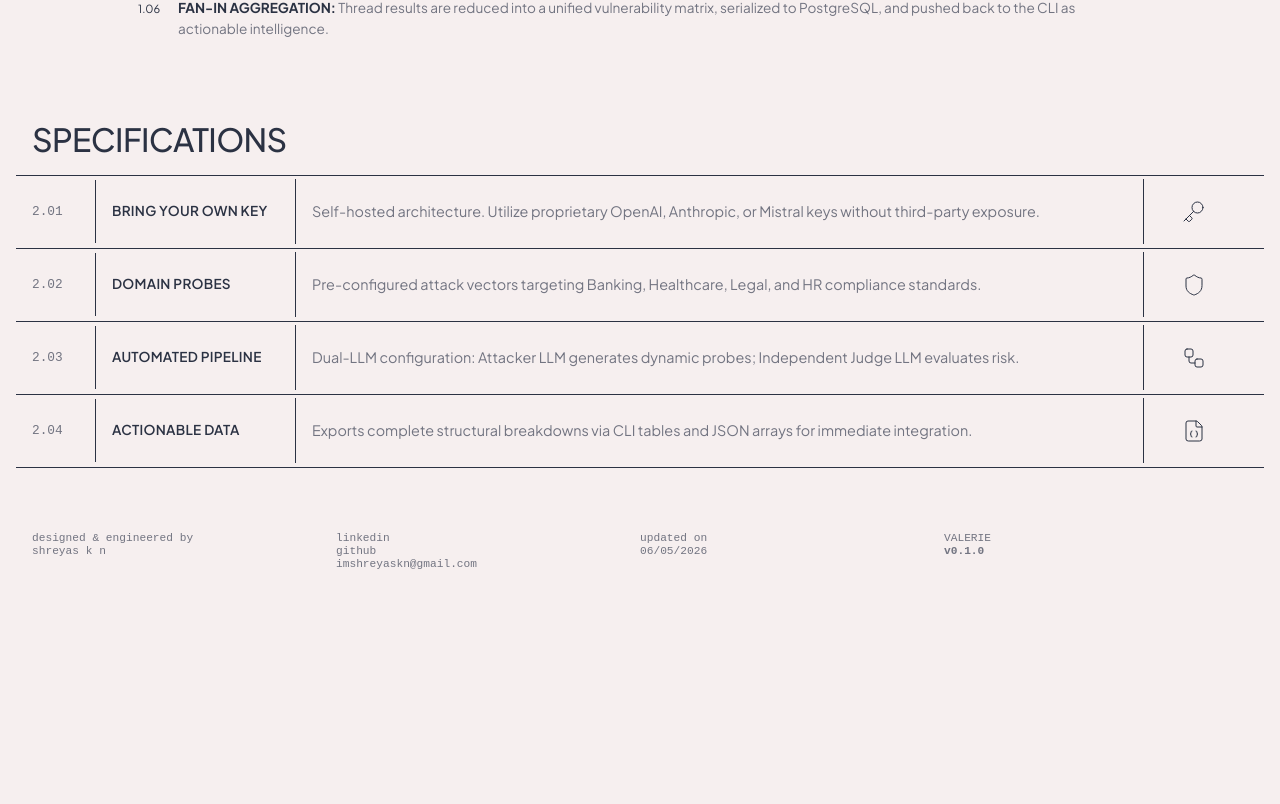
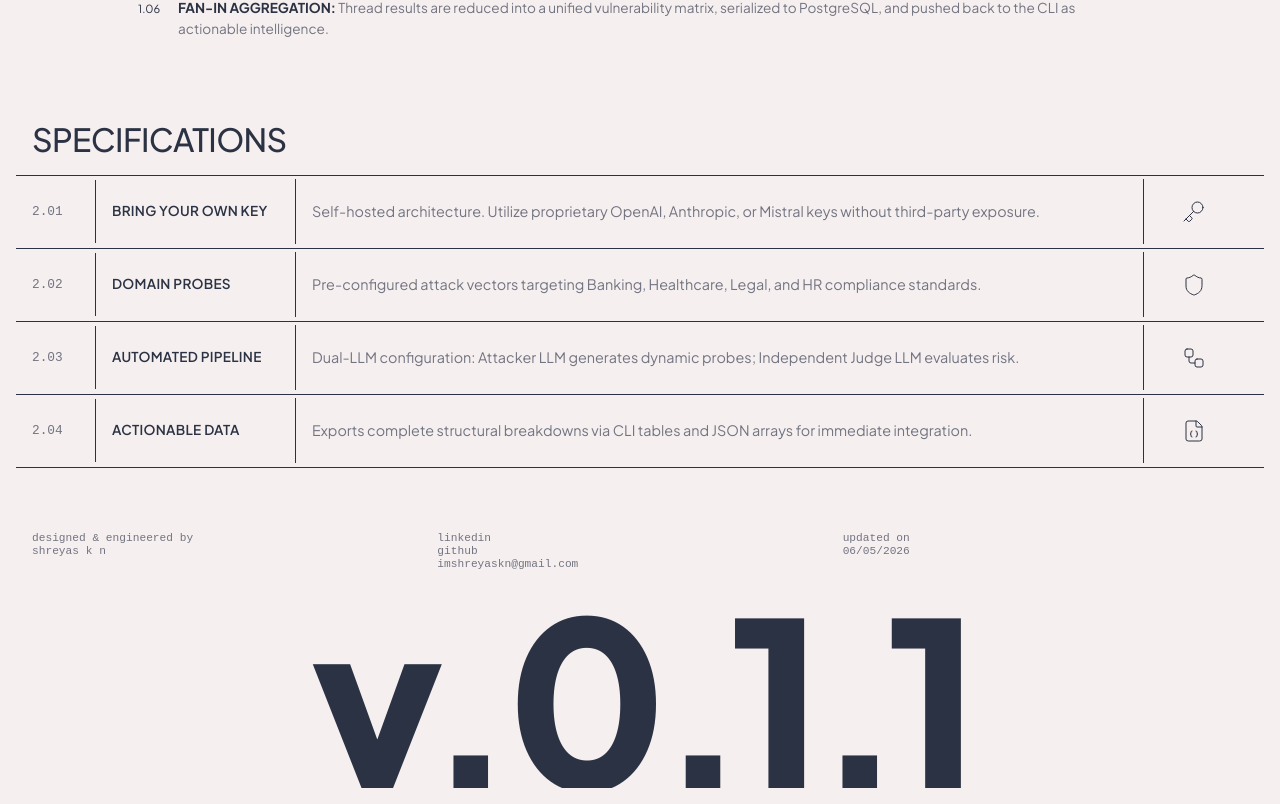
Before and after one commit to imshreyaskn/valerie, a React (Vite) app in the folder frontend/: page / in a window 1280 px wide. Shown: the part 2561-3365 px from the top of the page. Before the commit the page ends 3181 px from the top, so only its background shows below. Built offline with nearby package versions, Linux system fonts and the light colour scheme.

Commit message:
style: add giant version watermark to footer

```diff
--- a/frontend/src/components/Footer.css
+++ b/frontend/src/components/Footer.css
@@ -1,7 +1,7 @@
 .footer-metadata {
   display: grid;
-  grid-template-columns: repeat(4, 1fr);
-  padding: 2rem 1rem;
+  grid-template-columns: repeat(3, 1fr);
+  padding: 2rem 1rem 0 1rem;
   font-family: monospace;
   font-size: 0.7rem;
   color: var(--text-secondary);
@@ -17,9 +17,23 @@
   color: var(--text-primary);
 }
 
+.massive-version {
+  font-family: 'Plus Jakarta Sans', sans-serif;
+  font-size: 18vw;
+  font-weight: 800;
+  color: var(--color-slate);
+  text-align: center;
+  line-height: 0.8;
+  letter-spacing: -0.05em;
+  margin-top: 2rem;
+  user-select: none;
+  overflow: hidden;
+  white-space: nowrap;
+}
+
 @media (max-width: 900px) {
   .footer-metadata {
-    grid-template-columns: 1fr 1fr;
+    grid-template-columns: 1fr;
     gap: 1rem;
   }
 }
--- a/frontend/src/components/Footer.tsx
+++ b/frontend/src/components/Footer.tsx
@@ -2,6 +2,7 @@ import './Footer.css';
 
 export default function Footer() {
   return (
+    <>
       <footer className="footer-metadata">
         <div>
           designed & engineered by<br/>
@@ -16,10 +17,10 @@ export default function Footer() {
           updated on<br/>
           06/05/2026
         </div>
-      <div>
-        VALERIE<br/>
-        <strong>v0.1.0</strong>
+      </footer>
+      <div className="massive-version">
+        v.0.1.1
       </div>
-    </footer>
+    </>
   );
 }
```
Lines whose indentation alone changed are shown as unchanged.
